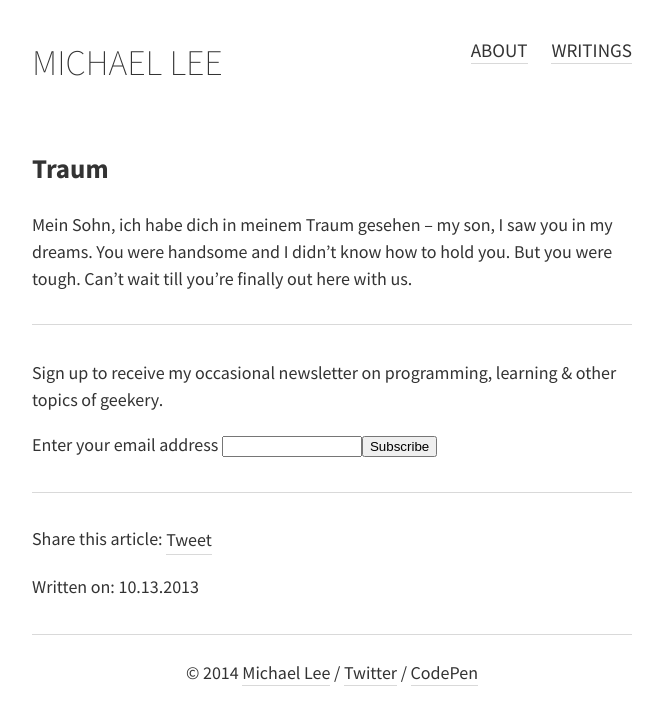
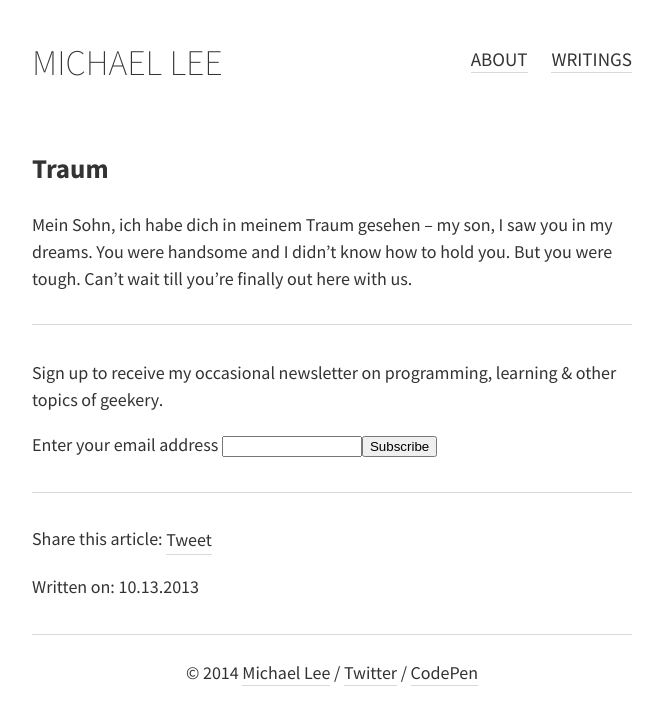
Before and after one commit to michaellee/old-michaelsoolee.com, a Jekyll site: the page built from _posts/2013-10-13-mein-sohn-traum.md, in a window 1280 px wide. Shown: the top 725 px of the page, without its empty margins (308-971 px from the left). Built offline with Jekyll 4.4.1, drawn with Linux system fonts in a browser that asks for light colours; nearby versions of some CDN libraries; Markdown is read by kramdown in place of the engine named in the settings; comment, search, counter and statistics services are not loaded.

Commit message:
Nav: Line-height fix

```diff
--- a/css/main.css
+++ b/css/main.css
@@ -83,7 +83,7 @@ nav > ul {
   .SiteHeader nav {
     font-size: 1.0625em;
     float: right;
-    line-height: 1.5em;
+    line-height: 2.5em;
     text-transform: uppercase;
     font-weight: 400; }
     @media screen and (min-width: 320px) and (max-width: 700px) {
@@ -93,6 +93,7 @@ nav > ul {
         float: none;
         overflow: hidden;
         width: 100%;
+        line-height: 1.5em;
         text-align: center;
         background: #5e5e5e;
         -webkit-transition: height 0.7s ease;
--- a/sass/main.scss
+++ b/sass/main.scss
@@ -86,7 +86,7 @@ nav > ul{
   nav{
     font-size: em(17);
     float: right;
-    line-height: em(24);
+    line-height: em(40);
     text-transform: uppercase;
     font-weight: 400;
     @include media(min-width 320px max-width 700px) {
@@ -95,6 +95,7 @@ nav > ul{
       float: none;
       overflow: hidden;
       width: 100%;
+      line-height: em(24);
       text-align: center;
       background: #5e5e5e;
       @include transition(height 0.7s ease);
```
